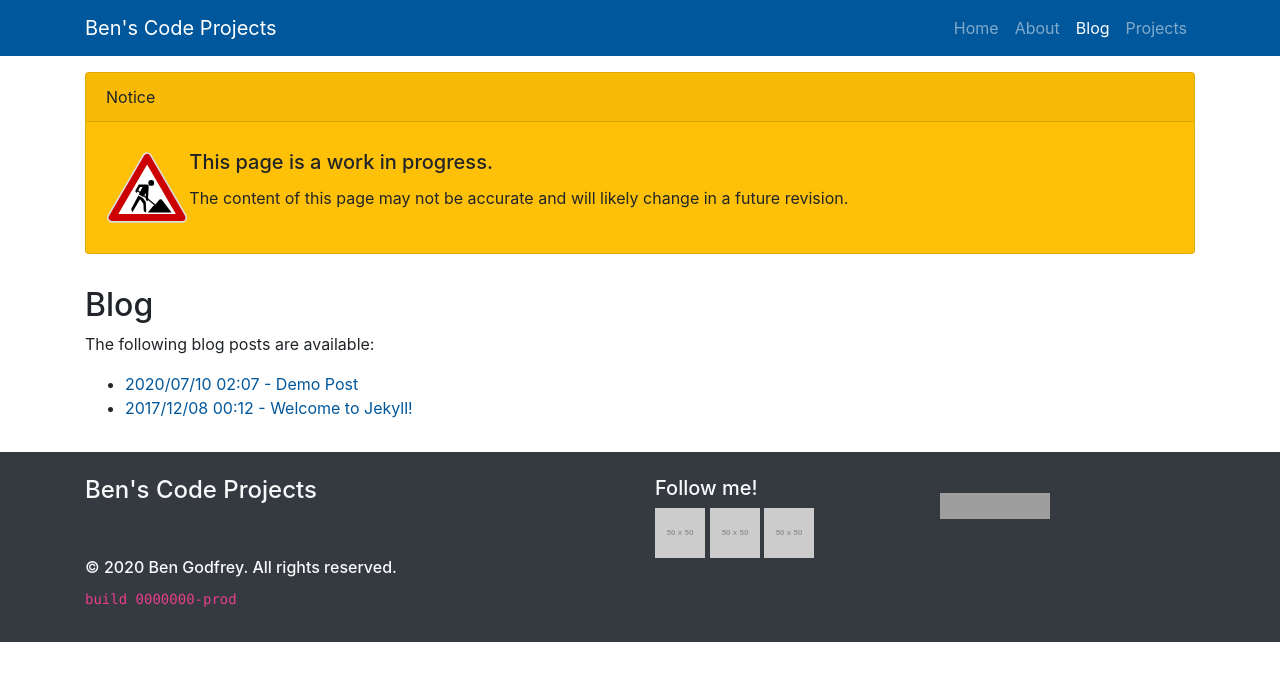
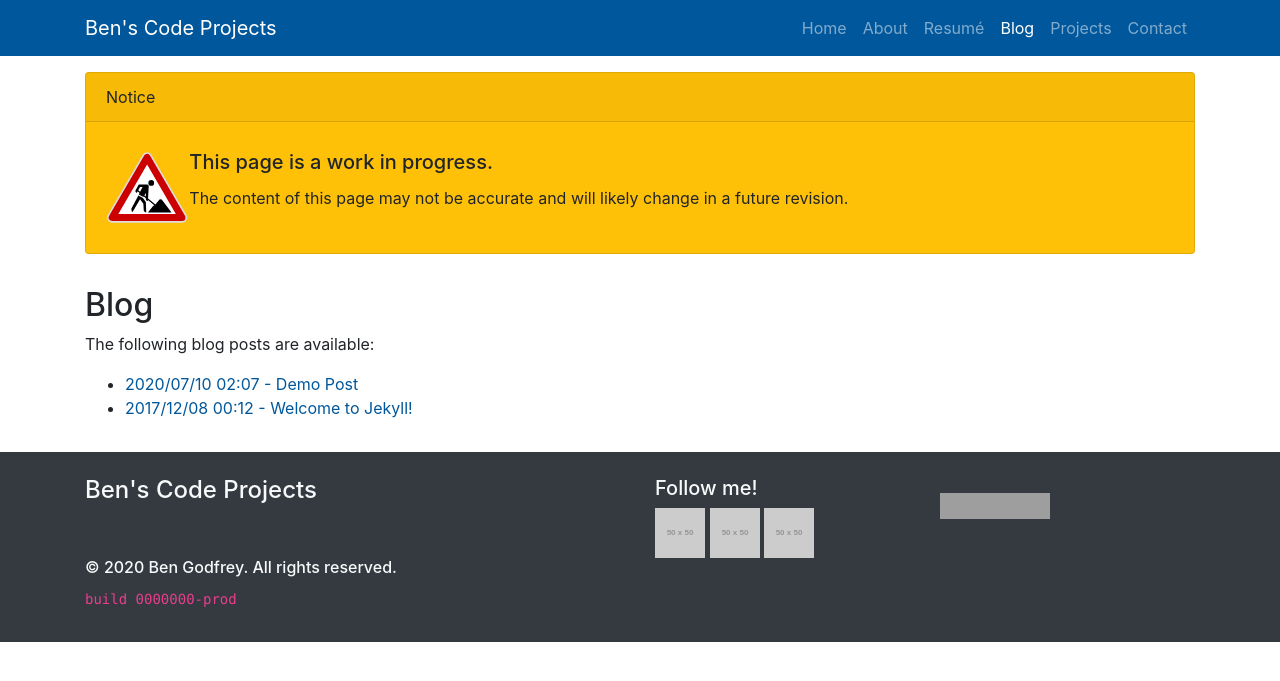
Before and after one commit to BenJetson/benjetson.github.io, a Jekyll site: the page built from blog.html, in a window 1280 px wide. Shown: the top 681 px of the page. Built offline with Jekyll 4.4.1, drawn with Linux system fonts in a browser that asks for light colours; grey boxes are pictures that could not be loaded.

Commit message:
Add contact and resumé to the navigation. #85

```diff
--- a/_data/navigation.json
+++ b/_data/navigation.json
@@ -8,11 +8,19 @@
     "url": "about"
   },
   {
+    "desc": "Resumé",
+    "url": "resume"
+  },
+  {
     "desc": "Blog",
     "url": "blog"
   },
   {
     "desc": "Projects",
     "url": "projects"
+  },
+  {
+    "desc": "Contact",
+    "url": "contact"
   }
 ]
```
